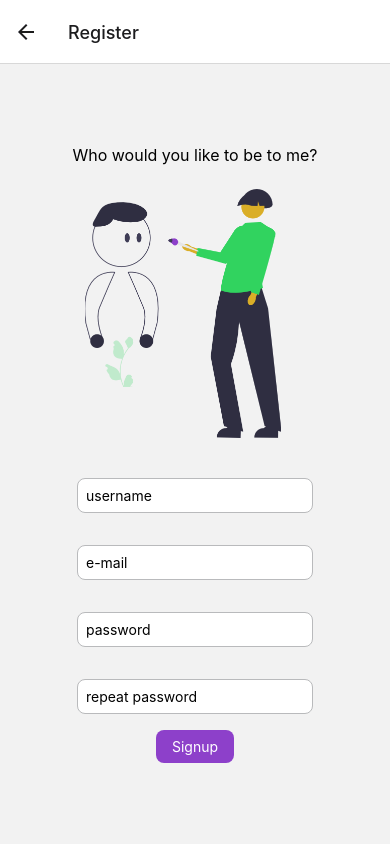
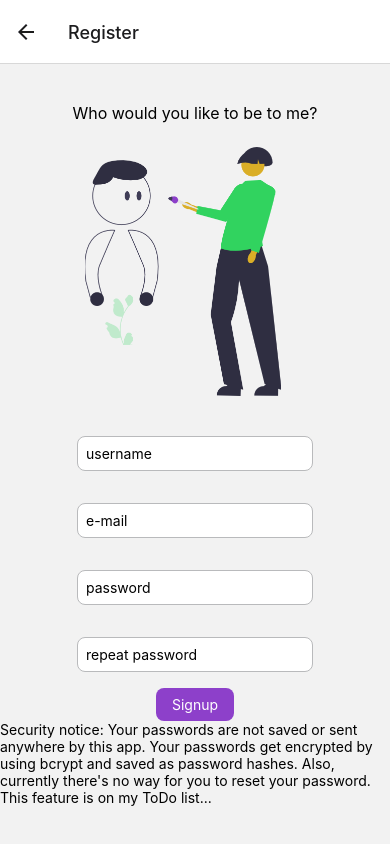
Before and after one commit to bdefner/tasks-and-treats-react-native-project, a React Native app: screen /Register in a window 390 px wide. Built offline with nearby package versions, Linux system fonts and the light colour scheme.

Commit message:
Fix metro error

```diff
--- a/package.json
+++ b/package.json
@@ -14,7 +14,6 @@
     "@react-navigation/native": "^6.0.13",
     "@react-navigation/native-stack": "^6.9.1",
     "@types/dotenv-safe": "^8.1.2",
-    "axios": "^1.1.3",
     "bcrypt": "^5.1.0",
     "dotenv-safe": "^8.2.0",
     "expo": "~44.0.0",
--- a/screens/SignupScreen.js
+++ b/screens/SignupScreen.js
@@ -1,4 +1,5 @@
 import { useNavigation } from '@react-navigation/native';
+// import axios from 'axios';
 import { useState } from 'react';
 import {
   Button,
@@ -12,23 +13,31 @@ import {
 import { buttonStyles, colors, spacing } from '../utils/styleConstants';
 
 async function signupHandler() {
-  const apiBaseUrl = 'http://localhost:3000/api/';
-
-  const registerResponse = await fetch(`${apiBaseUrl}/signup`, {
-    method: 'POST',
-    headers: { 'content-type': 'application/json' },
-    body: JSON.stringify({
-      username,
-      email,
-      password,
-    }),
-  });
-  const registerResponseBody = registerResponse.json();
-
-  console.log(registerResponseBody);
-
-  // After registration is completed, navigate to the App
-  // navigation.replace('TabBar');
+  // const apiBaseUrl = 'http://localhost:3000/api/signup';
+  // const response = await fetch(apiBaseUrl, {
+  //   method: 'POST',
+  //   headers: { 'Access-Control-Allow-Origin': ' http://localhost:3000' },
+  //   body: {
+  //     username: 'Test Name',
+  //     email: 'not@real.at',
+  //     password: '123abc',
+  //   },
+  // });
+  // return response.json();
+  // const response = await axios
+  //   .post(apiBaseUrl, {
+  //     username: 'Dada',
+  //     email: 'tata@tc.to',
+  //     password: 'abc123',
+  //   })
+  //   .then(function (response) {
+  //     console.log(response);
+  //   })
+  //   .catch(function (error) {
+  //     console.log(error).finally(function () {
+  //       console.log('Request sent');
+  //     });
+  //   });
 }
 
 export default function Signup() {
@@ -79,12 +88,20 @@ export default function Signup() {
       <View>
         <Pressable
           style={buttonStyles.purplePrimary}
-          onPress={() => {
-            signupHandler();
-          }}
+          // onPress={() => {
+          //   signupHandler();
+          // }}
         >
           <Text style={{ color: 'white' }}>Signup</Text>
         </Pressable>
+      </View>
+      <View>
+        <Text>
+          Security notice: Your passwords are not saved or sent anywhere by this
+          app. Your passwords get encrypted by using bcrypt and saved as
+          password hashes. Also, currently there's no way for you to reset your
+          password. This feature is on my ToDo list...{' '}
+        </Text>
       </View>
     </View>
   );
```
Also changed, not shown: 1 other file (tests, documents, lock files or other folders).
